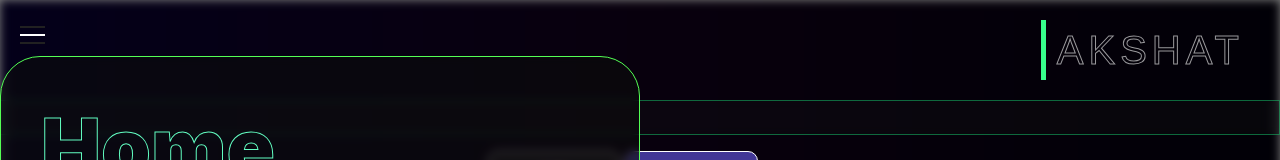
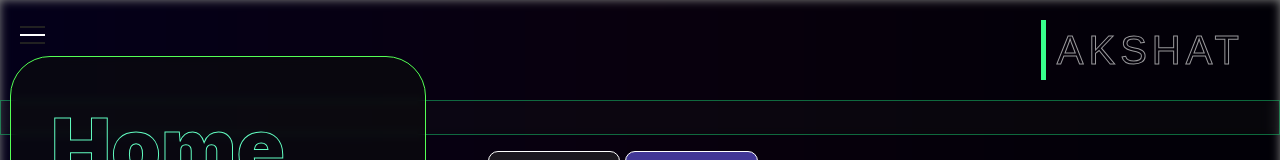
Before and after one commit to AkshatVerma22/Akshat-Portfolio, a React (Create React App) app: page /Projects in a window 1280 px wide. Shown: the top 160 px of the page. Built offline with nearby package versions, Linux system fonts and the light colour scheme; a web font is replaced by a local one.

Commit message:
Update header.css

```diff
--- a/src/components/header.css
+++ b/src/components/header.css
@@ -359,9 +359,9 @@
     @media (width <= 740px) {
 
       .dropdown-menu{
-        width: 90%;
-        margin: 0px 10px 0px 10px;
-        height: 50%;
+        width: fit-content;
+        /* margin: 0px 10px 0px 10px; */
+        height: fit-content;
 
       }
 
@@ -386,24 +386,26 @@
 
     }
 
-    @media screen and (min-width: 481px) and (max-width: 768px){
+    @media (width > 740px)  {
       .dropdown-menu{
-        width: 100%;
+        width: fit-content;
+        margin: 0px 10px 0px 10px;
         height: fit-content;
 
       }
 
+      .navigation{
+        margin:0px 0px 10px 0px;
+      }
 
 
+    .nav-social a i{
+      margin: 20px;
+      font-size: 40px;
+      color: rgb(255, 255, 255);
     }
 
-    @media (width: 1280px) {
 
-      .dropdown-menu{
-        width: 50%;
-        height: fit-content;
-
-      }
     }
 
     .nav-social a i{
```
